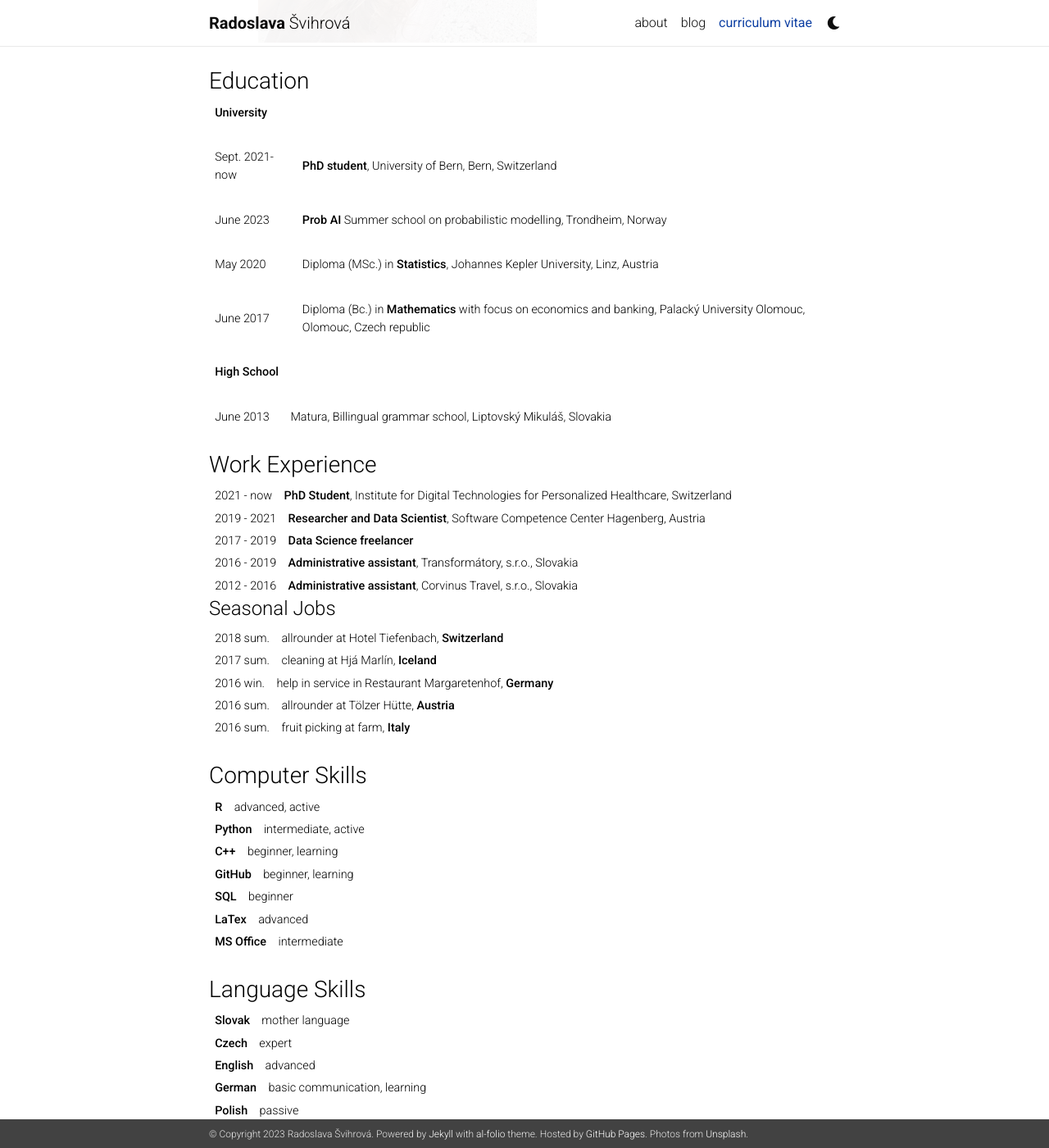
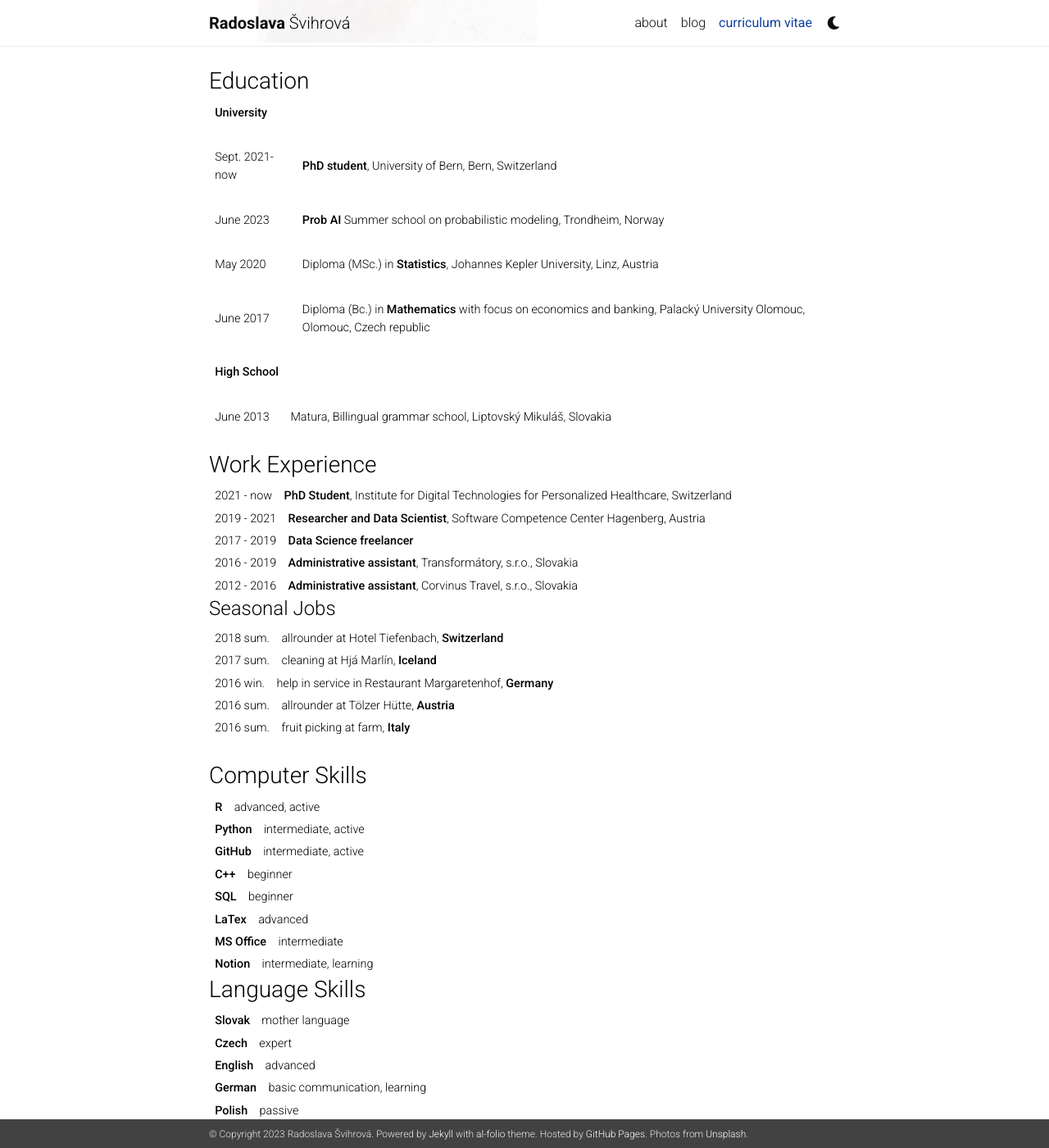
Before and after one commit to RadoslavaS/RadoslavaS.github.io, a Jekyll site: the page built from _pages/cv.md, in a window 1280 px wide and 1400 px high, scrolled down 633 px. Shown: the whole window at 82% size. Built offline with Jekyll 4.4.1, drawn with Linux system fonts in a browser that asks for light colours; nearby versions of some CDN libraries; a style sheet for code colours, icons or effects is not loaded.

Commit message:
update cv

```diff
--- a/_pages/cv.md
+++ b/_pages/cv.md
@@ -21,7 +21,7 @@ nav: true
 |                        |
 | Sept. 2021-now             | **PhD student**, University of Bern, Bern, Switzerland
 |                        |
-|June 2023                        | **Prob AI** Summer school on probabilistic modelling, Trondheim, Norway
+|June 2023                        | **Prob AI** Summer school on probabilistic modeling, Trondheim, Norway
 |                        |
 | May 2020             | Diploma (MSc.) in **Statistics**, Johannes Kepler University, Linz, Austria
 |                        |
@@ -67,9 +67,9 @@ nav: true
 
  |**Python**                      | intermediate, active
 
-|**C++**                   |beginner, learning
+|**GitHub**   |intermediate, active
 
-|**GitHub**   |beginner, learning
+|**C++**                   |beginner
 
 |**SQL**                      |beginner
 
@@ -77,21 +77,27 @@ nav: true
 
 |**MS Office**       |intermediate
 
-|                           |
+|**Notion**                          |intermediate, learning
 
 {% comment %}
 
 ###  Competencies in Field
 
-|                          |
+|**Statistical modeling**                          |
 
-|                           |
+|**Bayesian inference**                          |
+
+|**Causal inference**                          |learning
+
+|**Wearables**                          |
 
 ### Research Interests
 
-**|Natural Language Processing**     |
+|**Causal inference**       |
 
-**|Generative models**       |
+|**Probabilistic models**       |
+
+|**Generative models**       |
 
 {% endcomment %}
 
```
